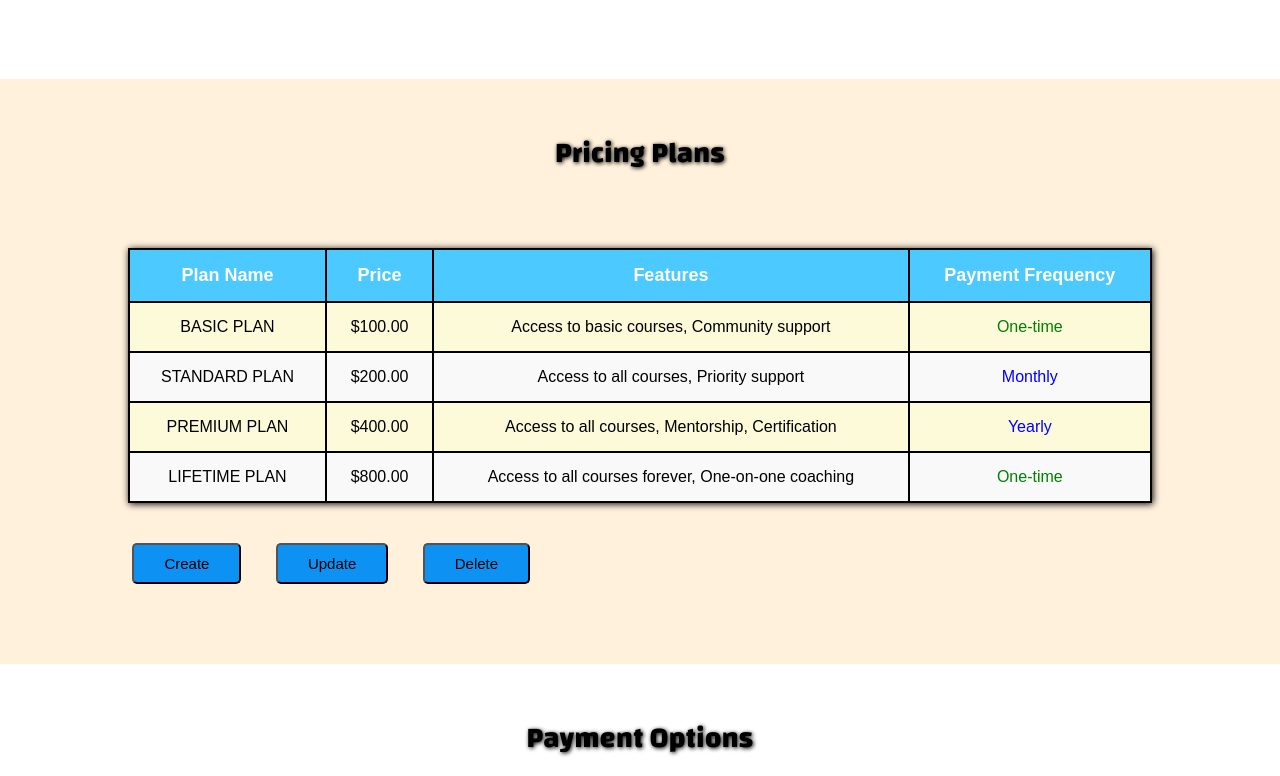
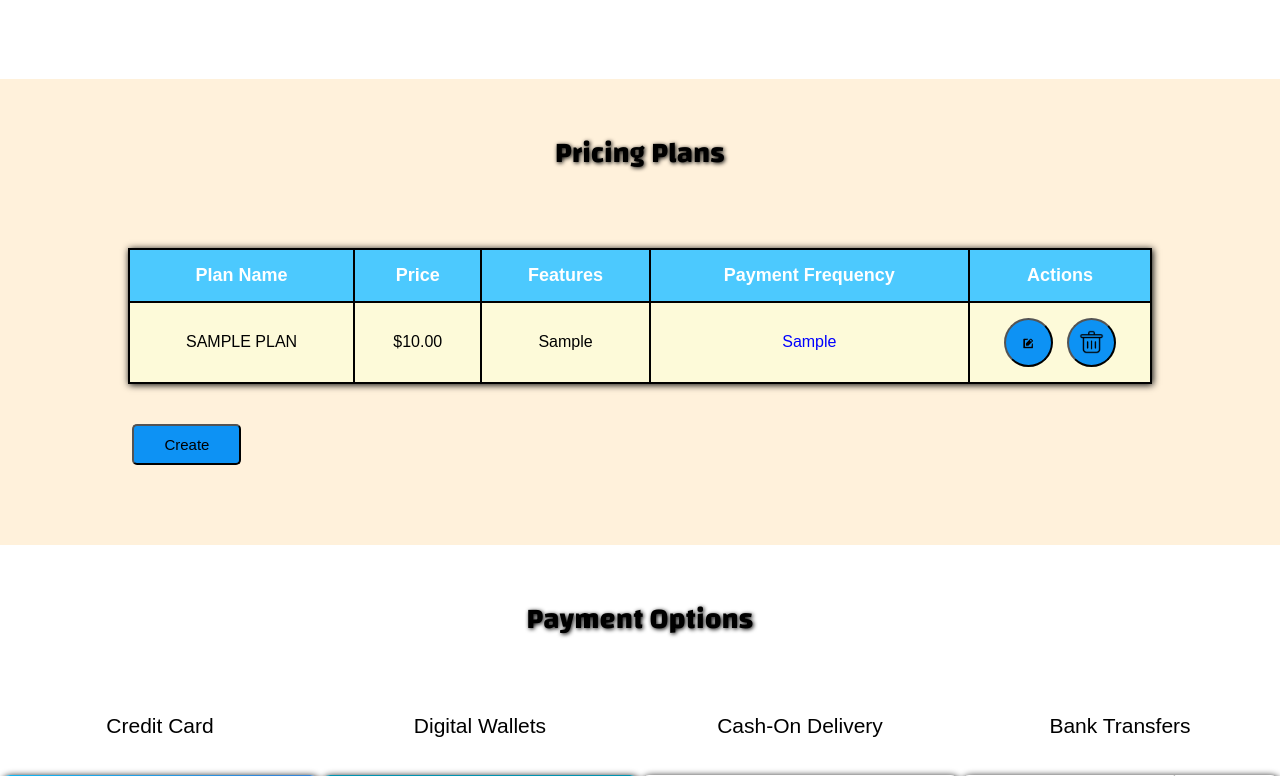
Before and after one commit to ErblinSyla/UEB25_Gr1, a PHP site: page /admission.php in a window 1280 px wide. Shown: the part 1847-2623 px from the top of the page. Run offline with PHP 8.4, Linux system fonts and the light colour scheme; the visitor is signed in with stand-in values (Sample User, id 1); tables that the repository leaves empty or names only in its code hold one stand-in row (values such as "Sample post"); some web fonts are replaced.

Commit message:
Shtimi i dy tabelave ne MySQL, kthimi i tabelave nga array-based ne tabela nga databaza

```diff
--- a/admission.php
+++ b/admission.php
@@ -7,6 +7,7 @@ if (!isset($_SESSION['username'])) {
 
 $currentPage = 'admission';
 require('navbar.php');
+require_once('database/db.php');
 $name = $email = $comment = $phone = "";
 $errors = [];
 
@@ -251,42 +252,20 @@ if ($_SERVER["REQUEST_METHOD"] == "POST") {
         <?php
         define("MONEDHA", "$");
 
-        $plans = [
-            [
-                "name" => "Basic Plan",
-                "price" => 100,
-                "features" => "Access to basic courses, Community support",
-                "frequency" => "One-time"
-            ],
-            [
-                "name" => "Standard Plan",
-                "price" => 200,
-                "features" => "Access to all courses, Priority support",
-                "frequency" => "Monthly"
-            ],
-            [
-                "name" => "Premium Plan",
-                "price" => 400,
-                "features" => "Access to all courses, Mentorship, Certification",
-                "frequency" => "Yearly"
-            ],
-            [
-                "name" => "Lifetime Plan",
-                "price" => 800,
-                "features" => "Access to all courses forever, One-on-one coaching",
-                "frequency" => "One-time"
-            ]
-        ];
+        $sql = "SELECT id, name, price, features, frequency FROM pricing_plans ORDER BY price ASC";
+        $result = $conn->query($sql);
 
-        usort($plans, function ($a, $b) {
-            return $a['price'] <=> $b['price'];
-        });
+        $plans = [];
 
-        // kemi perdor var_dump() per ti futur array contentin ne nje fajll debug.log
+        if ($result->num_rows > 0) {
+            while ($row = $result->fetch_assoc()) {
+                $plans[] = $row;
+            }
+        }
+
         ob_start();
         var_dump($plans);
         file_put_contents('debug.log', ob_get_clean(), FILE_APPEND);
-
 
         function formatedPrice($price)
         {
@@ -311,6 +290,9 @@ if ($_SERVER["REQUEST_METHOD"] == "POST") {
                                 <th>Price</th>
                                 <th>Features</th>
                                 <th>Payment Frequency</th>
+                                <?php if (isset($_SESSION['role']) && $_SESSION['role'] === 'admin'): ?>
+                                    <th>Actions</th>
+                                <?php endif; ?>
                             </tr>
                         </thead>
                         <tbody>
@@ -328,6 +310,22 @@ if ($_SERVER["REQUEST_METHOD"] == "POST") {
                                         }
                                         ?>
                                     </td>
+                                    <?php if (isset($_SESSION['role']) && $_SESSION['role'] === 'admin'): ?>
+                                        <td>
+                                            <form action="update.php" method="get" style="display:inline;">
+                                                <input type="hidden" name="id" value="<?= $plan['id'] ?>">
+                                                <button class="table-button" type="submit">
+                                                    <img class="update-img" src="images/update.png">
+                                                </button>
+                                            </form>
+                                            <form action="delete.php" method="post" style="display:inline;" onsubmit="return confirm('Are you sure?');">
+                                                <input type="hidden" name="id" value="<?= $plan['id'] ?>">
+                                                <button class="table-button" type="submit">
+                                                    <img class="delete-img" src="images/delete.png">
+                                                </button>
+                                            </form>
+                                        </td>
+                                    <?php endif; ?>
                                 </tr>
                             <?php endforeach; ?>
                         </tbody>
@@ -337,13 +335,7 @@ if ($_SERVER["REQUEST_METHOD"] == "POST") {
             <?php if (isset($_SESSION['role']) && $_SESSION['role'] === 'admin'): ?>
                 <div class="admin-actions reveal-left" style="margin-top: 20px;">
                     <form action="create.php" method="get" style="display: inline;">
-                        <button class="table-button" type="submit">Create</button>
-                    </form>
-                    <form action="update.php" method="get" style="display: inline;">
-                        <button class="table-button" type="submit">Update</button>
-                    </form>
-                    <form action="delete.php" method="get" style="display: inline;">
-                        <button class="table-button" type="submit">Delete</button>
+                        <button class="table-button-create" type="submit">Create</button>
                     </form>
                 </div>
             <?php endif; ?>
--- a/styles/admission.css
+++ b/styles/admission.css
@@ -370,11 +370,16 @@ td {
     font-size: 16px;
 }
 
+table th:nth-child(5),
+table td:nth-child(5) {
+    width: 150px;
+}
+
 .admin-actions {
     margin-left: 8%;
 }
 
-.table-button {
+.table-button-create {
     padding: 10px 30px;
     font-size: 15px;
     font-family: 'MyFont', Arial, Helvetica, sans-serif;
@@ -384,9 +389,24 @@ td {
     margin-left: 30px;
 }
 
-.table-button:hover {
+.table-button-create:hover {
     cursor: pointer;
     background-color: #0b7cd1;
+}
+
+.table-button {
+    font-size: 15px;
+    padding: 10px;
+    font-family: 'MyFont', Arial, Helvetica, sans-serif;
+    border-radius: 50%;
+    background-color: #0d92f4;
+    transition: 0.3s ease background-color;
+    margin: 0 5px;
+}
+
+.table-button img {
+    width: 25px;
+    height: 25px;
 }
 
 /* PAYMENT */
```
Also changed, not shown: about-us.php (+30 -49 lines), styles/about-us.css (+22 -2 lines), images/delete.png (added), images/update.png (added), 1 other file.
